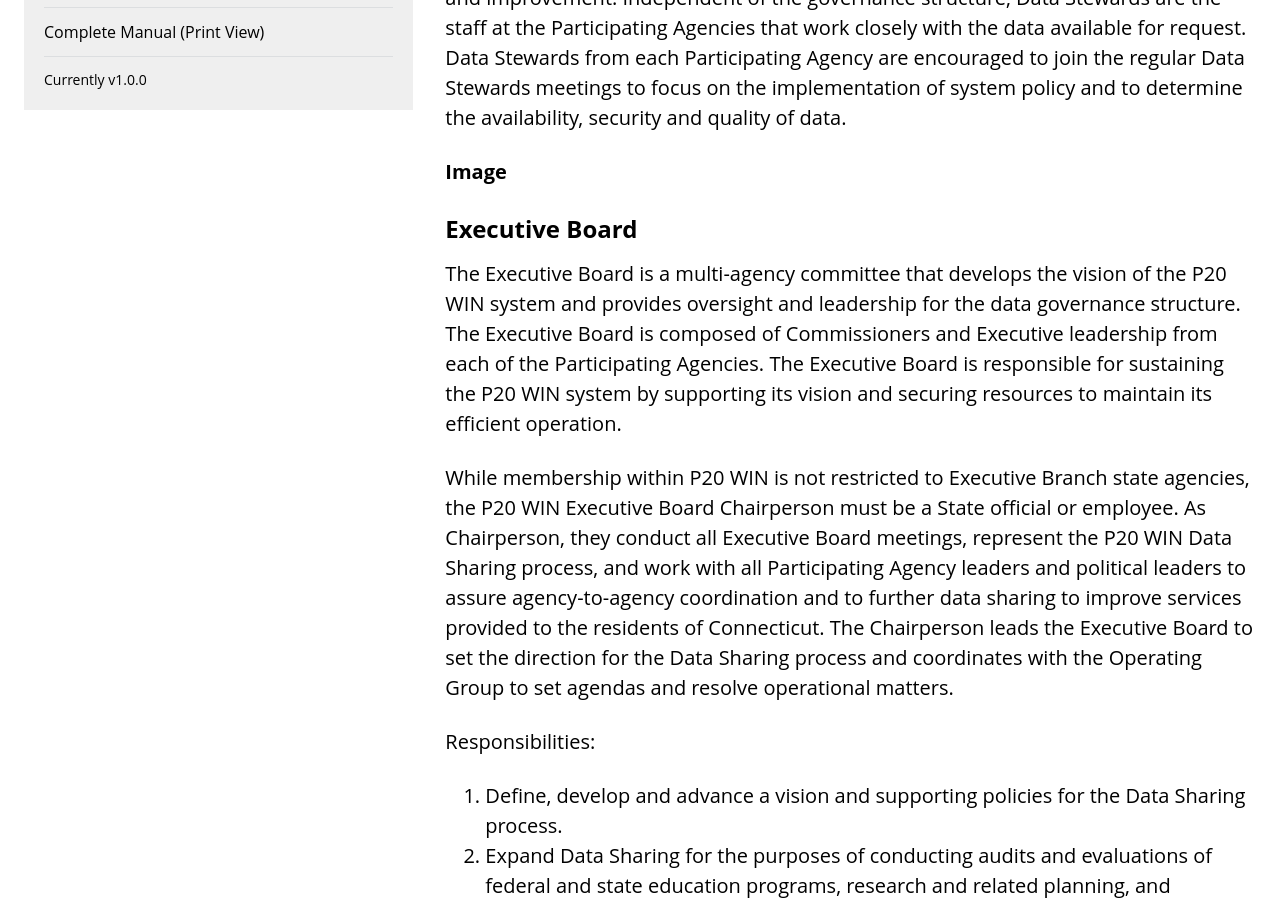
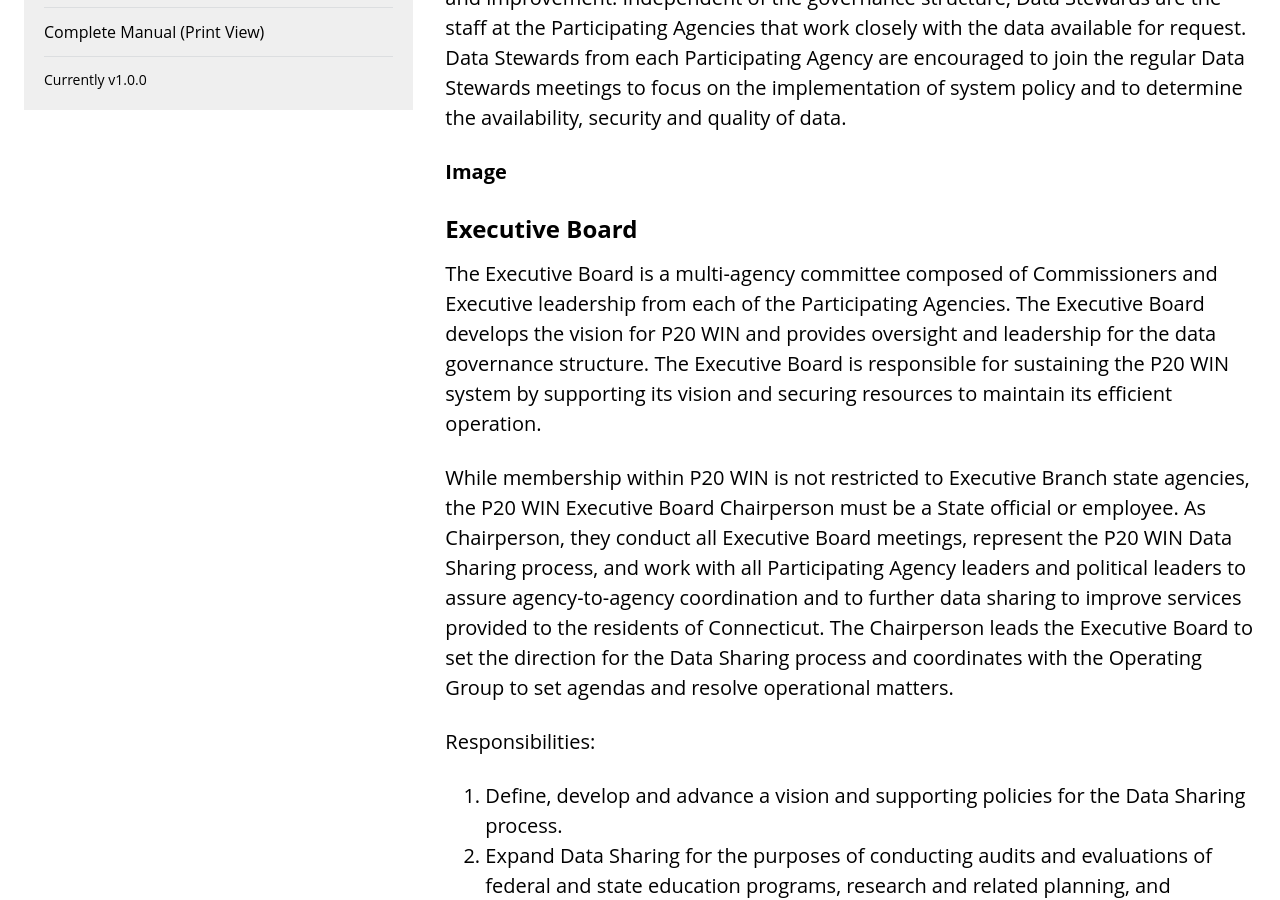
Before and after one commit to P20-WIN/Data-Governance-Manual, a Jekyll site: the page built from 1_data-governance-structure.md, in a window 1280 px wide and 900 px high, scrolled down 601 px. Built offline with Jekyll 4.4.1, drawn with Linux system fonts in a browser that asks for light colours.

Commit message:
Update 1_data-governance-structure.md

```diff
--- a/1_data-governance-structure.md
+++ b/1_data-governance-structure.md
@@ -14,7 +14,7 @@ Together these groups provide a framework for system leadership, implementation
 
 ## Executive Board
 
-The Executive Board is a multi-agency committee that develops the vision of the P20 WIN system and provides oversight and leadership for the data governance structure. The Executive Board is composed of Commissioners and Executive leadership from each of the Participating Agencies. The Executive Board is responsible for sustaining the P20 WIN system by supporting its vision and securing resources to maintain its efficient operation.
+The Executive Board is a multi-agency committee composed of Commissioners and Executive leadership from each of the Participating Agencies. The Executive Board develops the vision for P20 WIN and provides oversight and leadership for the data governance structure. The Executive Board is responsible for sustaining the P20 WIN system by supporting its vision and securing resources to maintain its efficient operation.
 
 While membership within P20 WIN is not restricted to Executive Branch state agencies, the P20 WIN Executive Board Chairperson must be a State official or employee. As Chairperson, they conduct all Executive Board meetings, represent the P20 WIN Data Sharing process, and work with all Participating Agency leaders and political leaders to assure agency-to-agency coordination and to further data sharing to improve services provided to the residents of Connecticut. The Chairperson leads the Executive Board to set the direction for the Data Sharing process and coordinates with the Operating Group to set agendas and resolve operational matters.
 
```
